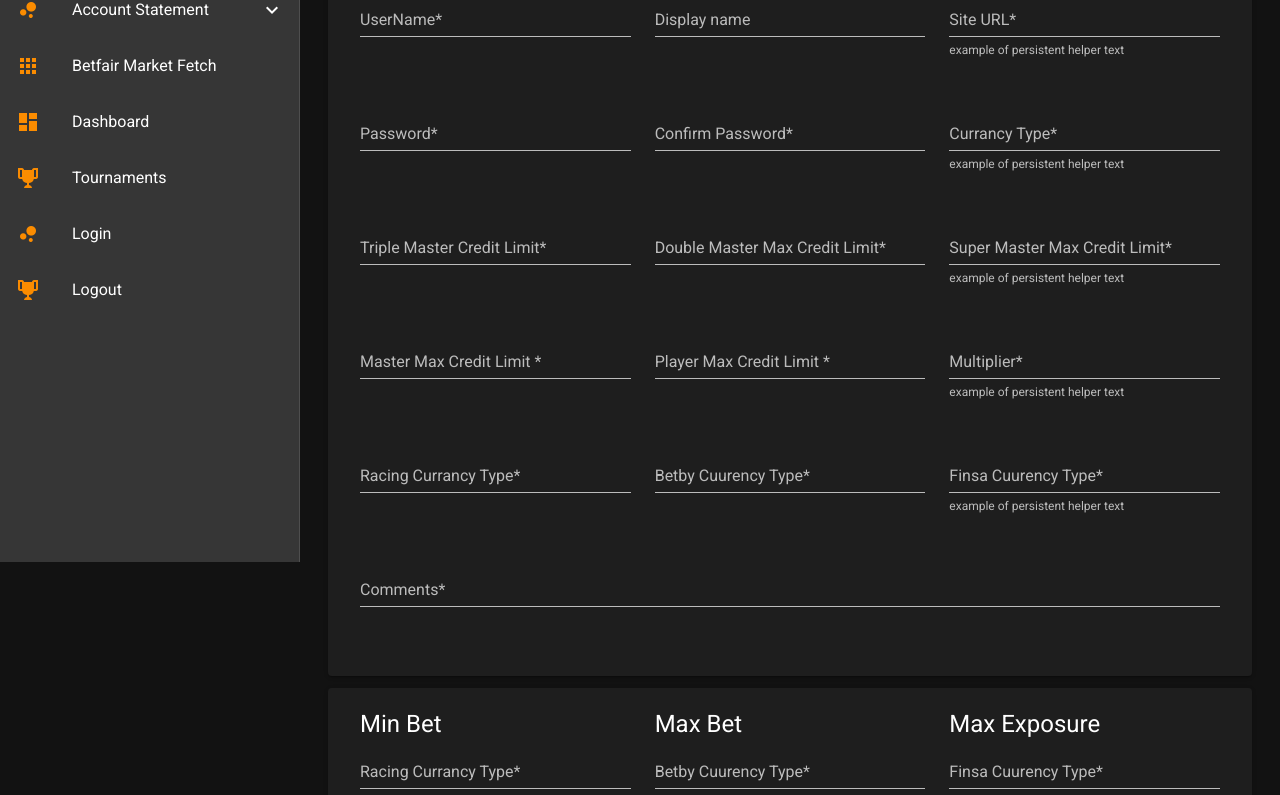
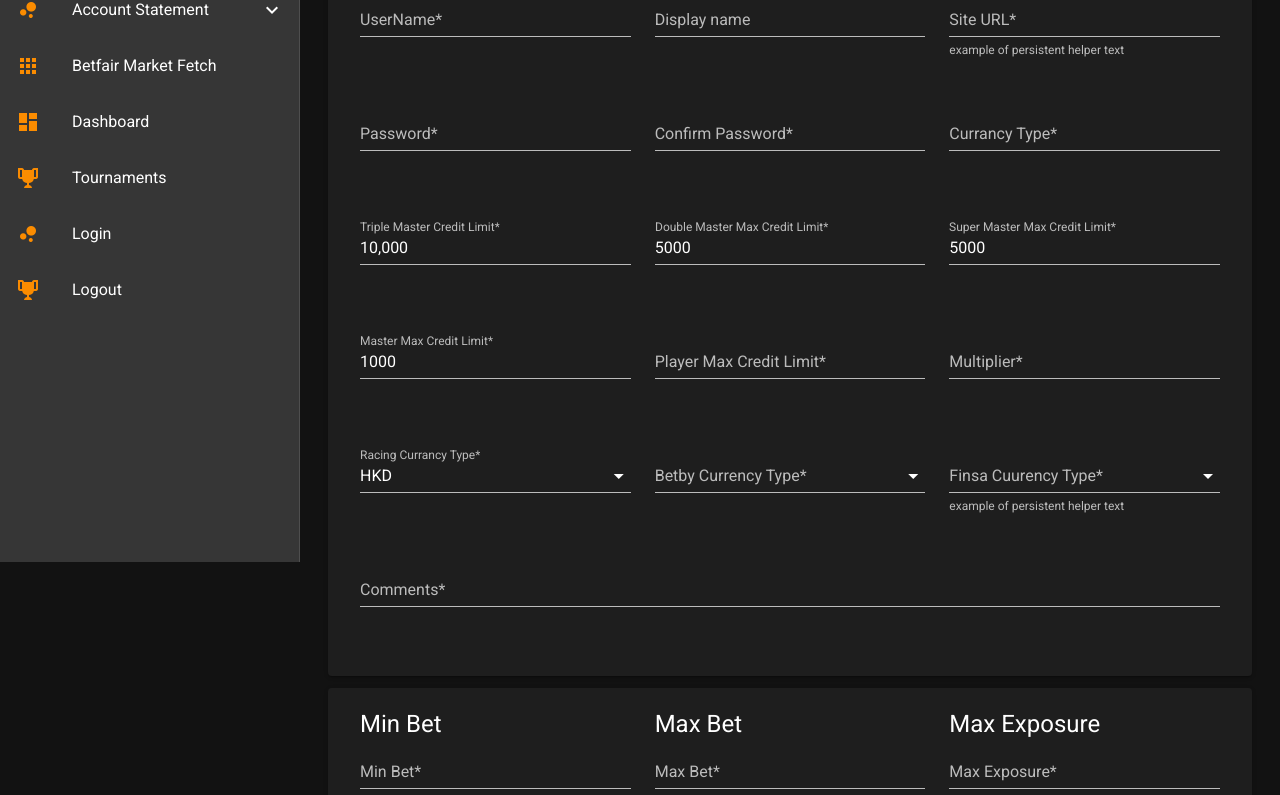
Before and after one commit to maheshwohlig/NewBackend, a Nuxt app in the folder my-app/: page /member/1 in a window 1280 px wide. Shown: the part 200-995 px from the top of the page. Built offline with nearby package versions, Linux system fonts and the light colour scheme; sample sign-in values are in the browser's storage.

Commit message:
validation on Create New member

```diff
--- a/my-app/pages/member/_name.vue
+++ b/my-app/pages/member/_name.vue
@@ -8,36 +8,31 @@
         <v-card class="mb-3 py-12 px-8">
           <v-row class="m-0">
             <v-col class="mb-5" cols="12" sm="6" md="4">
-              <v-text-field label="UserName*" required></v-text-field>
+              <v-text-field
+                label="UserName*"
+                v-model="form.username"
+                v-on:blur="checkUserName(form.username)"
+                id="username"
+                :rules="rules.UserName_rules"
+                required
+                hide-details="auto"
+              ></v-text-field>
             </v-col>
             <v-col class="mb-5" cols="12" sm="6" md="4">
               <v-text-field
                 label="Display name"
+                required
+                v-model="form.displayName"
+                :rules="rules.Display_rules"
                 hint="example of helper text only on focus"
               ></v-text-field>
             </v-col>
             <v-col class="mb-5" cols="12" sm="6" md="4">
               <v-text-field
                 label="Site URL*"
+                v-model="form.sideURL"
                 hint="example of persistent helper text"
-                persistent-hint
-                required
-              ></v-text-field>
-            </v-col>
-
-            <v-col class="mb-5" cols="12" sm="6" md="4">
-              <v-text-field label="Password*" required></v-text-field>
-            </v-col>
-            <v-col class="mb-5" cols="12" sm="6" md="4">
-              <v-text-field
-                label="Confirm Password*"
-                hint="example of helper text only on focus"
-              ></v-text-field>
-            </v-col>
-            <v-col class="mb-5" cols="12" sm="6" md="4">
-              <v-text-field
-                label="Currancy Type*"
-                hint="example of persistent helper text"
+                :rules="rules.SideURL_rules"
                 persistent-hint
                 required
               ></v-text-field>
@@ -45,69 +40,122 @@
 
             <v-col class="mb-5" cols="12" sm="6" md="4">
               <v-text-field
+                label="Password*"
+                ref="password"
+                type="password"
+                v-model="form.Password"
+                :rules="rules.Password"
+                hint="At least 8 characters"
+                required
+              ></v-text-field>
+            </v-col>
+            <v-col class="mb-5" cols="12" sm="6" md="4">
+              <v-text-field
+                label="Confirm Password*"
+                v-model="form.Confirm_Password"
+                hint="re-enter password"
+                :rules="rules.Confirm_Password"
+                required
+              ></v-text-field>
+            </v-col>
+            <v-col class="mb-5" cols="12" sm="6" md="4">
+              <v-text-field
+                label="Currancy Type*"
+                v-model="form.Currancy_Type"
+                :rules="rules.Currancy_Type"
+                required
+              ></v-text-field>
+            </v-col>
+
+            <v-col class="mb-5" cols="12" sm="6" md="4">
+              <v-text-field
                 label="Triple Master Credit Limit*"
+                v-model="form.TripleMasterMaxCreditLimit"
+                :rules="rules.TripleMasterMaxCreditLimit"
                 required
               ></v-text-field>
             </v-col>
             <v-col class="mb-5" cols="12" sm="6" md="4">
               <v-text-field
                 label="Double Master Max Credit Limit*"
-                hint="example of helper text only on focus"
+                v-model="form.DoubleMasterMaxCreditLimit"
+                :rules="rules.DoubleMasterMaxCreditLimit"
+                required
               ></v-text-field>
             </v-col>
             <v-col class="mb-5" cols="12" sm="6" md="4">
               <v-text-field
                 label="Super Master Max Credit Limit*"
                 hint="example of persistent helper text"
-                persistent-hint
+                v-model="form.SuperMasterMaxCreditLimit"
+                :rules="rules.SuperMasterMaxCreditLimit"
                 required
               ></v-text-field>
             </v-col>
 
             <v-col class="mb-5" cols="12" sm="6" md="4">
               <v-text-field
-                label="Master Max Credit Limit *"
+                label="Master Max Credit Limit*"
+                v-model="form.MasterMaxCreditLimit"
+                :rules="rules.MasterMaxCreditLimit"
                 required
               ></v-text-field>
             </v-col>
             <v-col class="mb-5" cols="12" sm="6" md="4">
               <v-text-field
-                label="Player Max Credit Limit *"
-                hint="example of helper text only on focus"
+                label="Player Max Credit Limit*"
+                v-model="form.PlayerMaxCreditLimit"
+                :rules="rules.PlayerMaxCreditLimit"
+                required
               ></v-text-field>
             </v-col>
             <v-col class="mb-5" cols="12" sm="6" md="4">
               <v-text-field
                 label="Multiplier*"
-                hint="example of persistent helper text"
-                persistent-hint
+                v-model="form.Multiplier"
+                :rules="rules.Multiplier"
                 required
               ></v-text-field>
             </v-col>
 
             <v-col class="mb-5" cols="12" sm="6" md="4">
-              <v-text-field
+              <v-select
                 label="Racing Currancy Type*"
+                v-model="form.Racing_currancy_type"
+                :rules="rules.Racing_currancy_type"
+                :items="['HKD', 'AED', 'SGD', 'USD']"
                 required
-              ></v-text-field>
+              ></v-select>
             </v-col>
             <v-col class="mb-5" cols="12" sm="6" md="4">
-              <v-text-field
-                label="Betby Cuurency Type*"
+              <v-select
+                label="Betby Currency Type*"
+                v-model="form.Betby_Currency_Type"
+                :rules="rules.Betby_Currency_Type"
+                :items="['HKD', 'AED', 'SGD', 'USD']"
+                required
                 hint="example of helper text only on focus"
-              ></v-text-field>
+              ></v-select>
             </v-col>
             <v-col class="mb-5" cols="12" sm="6" md="4">
-              <v-text-field
+              <v-select
                 label="Finsa Cuurency Type*"
+                v-model="form.Finsa_Cuurency_Type"
+                :rules="rules.Finsa_Cuurency_Type"
+                :items="['HKD', 'AED', 'SGD', 'USD']"
+                required
                 hint="example of persistent helper text"
                 persistent-hint
-                required
-              ></v-text-field>
+              ></v-select>
             </v-col>
 
             <v-col cols="12">
-              <v-text-field label="Comments*" required></v-text-field>
+              <v-text-field
+                label="Comments*"
+                v-model="form.Comments"
+                :rules="rules.Comments"
+                required
+              ></v-text-field>
             </v-col>
           </v-row>
         </v-card>
@@ -117,23 +165,30 @@
             <v-col class="mb-5" cols="12" sm="6" md="4">
               <v-card-title class="headline pa-0"> Min Bet </v-card-title>
               <v-text-field
-                label="Racing Currancy Type*"
+                label="Min Bet*"
+                v-model="form.MinBet"
+                :rules="rules.MinBet"
                 required
               ></v-text-field>
             </v-col>
             <v-col class="mb-5" cols="12" sm="6" md="4">
               <v-card-title class="headline pa-0"> Max Bet </v-card-title>
               <v-text-field
-                label="Betby Cuurency Type*"
+                label="Max Bet*"
+                v-model="form.MaxBet"
+                :rules="rules.MaxBet"
+                required
                 hint="example of helper text only on focus"
               ></v-text-field>
             </v-col>
             <v-col class="mb-5" cols="12" sm="6" md="4">
               <v-card-title class="headline pa-0"> Max Exposure </v-card-title>
               <v-text-field
-                label="Finsa Cuurency Type*"
+                label="Max Exposure*"
                 hint="example of persistent helper text"
                 persistent-hint
+                v-model="form.Max_Exposure"
+                :rules="rules.Max_Exposure"
                 required
               ></v-text-field>
             </v-col>
@@ -179,12 +234,13 @@
             </v-col>
           </v-row>
         </v-card>
+
         <div class="my-10 d-flex justify-center">
           <div>
-            <v-btn to="/" color="error" class="py-8 px-14 rounded-pill"
+            <v-btn to="/" color="error" class="py-6 px-14 mr-4 rounded-pill"
               >Save</v-btn
             >
-            <v-btn to="/" color="error" class="py-8 px-14 rounded-pill"
+            <v-btn to="/" color="error" class="py-6 px-14 rounded-pill"
               >Cancle</v-btn
             >
           </div>
@@ -204,13 +260,71 @@ export default {
   },
 
   data: function () {
-    return {};
+    return {
+      form: {
+        username: "",
+        TripleMasterMaxCreditLimit: "10,000",
+        DoubleMasterMaxCreditLimit: "5000",
+        SuperMasterMaxCreditLimit: "5000",
+        MasterMaxCreditLimit: "1000",
+        Racing_currancy_type: "HKD",
+      },
+      rules: {
+        UserName_rules: [(v) => !!v || "Username is required"],
+        Display_rules: [(v) => !!v || "Display name is required"],
+        SideURL_rules: [(v) => !!v || "SideURL is required"],
+        emailRules: [
+          (v) => !!v || "E-mail is required",
+          (v) => /.+@.+/.test(v) || "E-mail must be valid",
+        ],
+        Password: [
+          (v) => !!v || "Password is required",
+          (v) => (v && v.length >= 8) || "minimum 8 characters",
+          (v) => (v && /\d/.test(v)) || "At least one digit",
+          (v) => (v && /[A-Z]{1}/.test(v)) || "At least one capital latter",
+          (v) =>
+            (v && /[^A-Za-z0-9]/.test(v)) || "At least one special character",
+        ],
+        Confirm_Password: [
+          (v) => !!v || "Confirm_Password is required",
+          (v) =>
+            v === this.form.Password ||
+            "The password confirmation does not match.",
+        ],
+        Currancy_Type: [(v) => !!v || "Currancy Type is required"],
+      },
+      accessToken: "",
+    };
   },
+
   methods: {
     onClickButton() {
       this.$emit("clicked", false);
     },
+
+    async checkUserName(data) {
+      this.accessToken = JSON.parse(localStorage.getItem("accessToken"))[0];
+
+      let params = {
+        username: data,
+        _accessToken: this.accessToken,
+      };
+
+      if (this.pageName == "Create") {
+        try {
+          const response = await this.$axios({
+            method: "Post",
+            url: "https://user-backend-api.playexchangeuat.co/api/member/checkMemberByName",
+            params,
+          });
+          console.log("response>>>>>", response);
+        } catch (error) {
+          console.log("errorrr>>>>", error);
+        }
+      }
+    },
   },
+
   created() {
     this.pageName = this.$route.params.name;
   },
```
